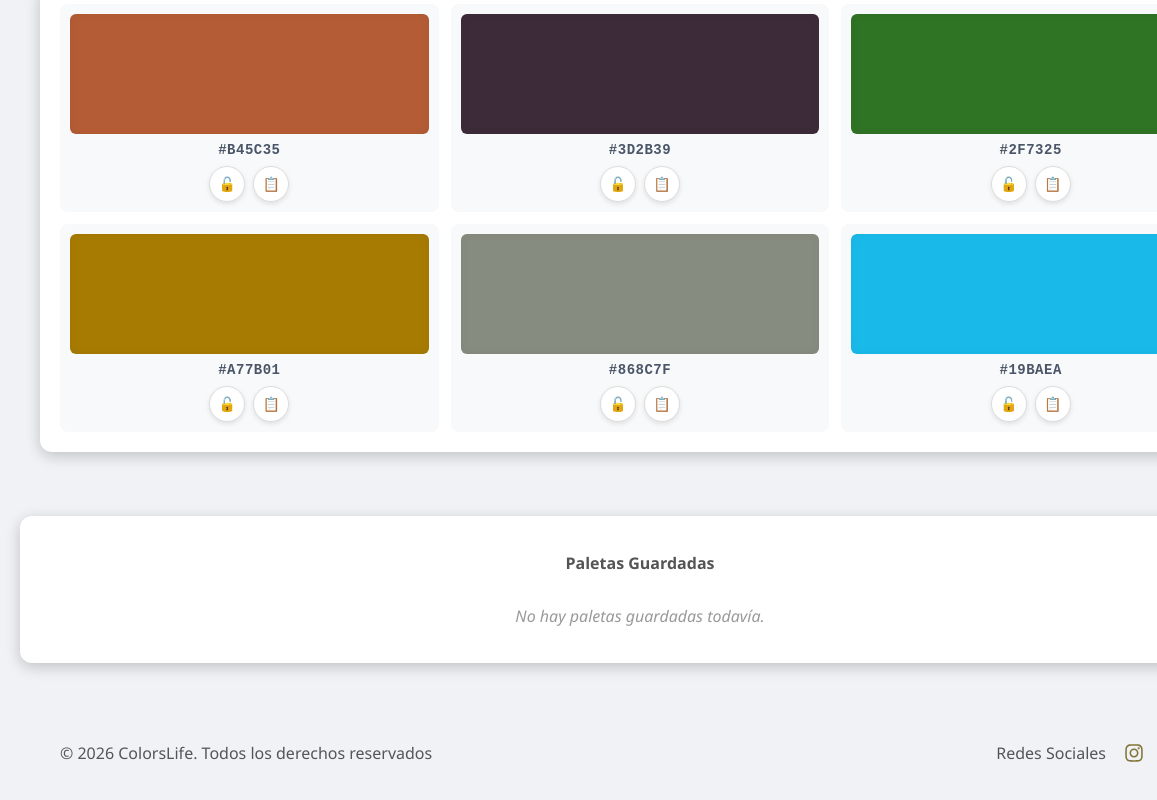
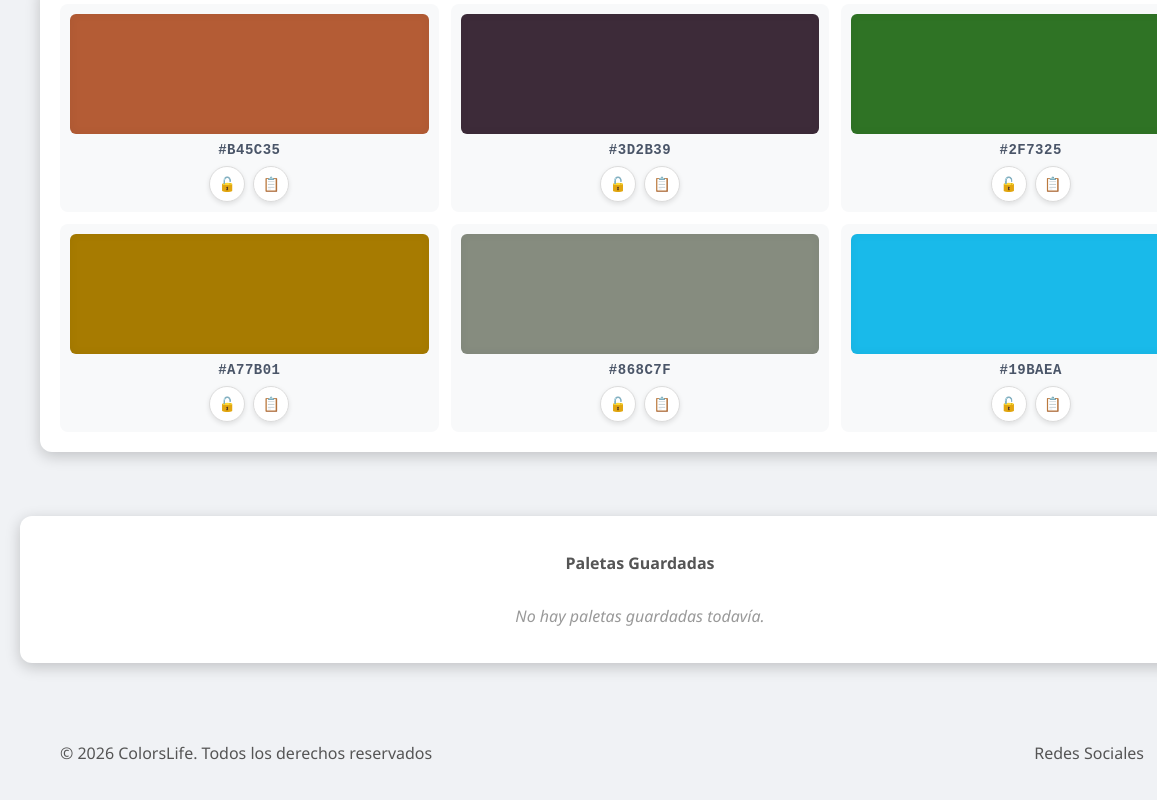
Before and after one commit to yahiralmendras22/ProyectoM1_YahirAlmendras, a plain HTML site: page index.html in a window 1280 px wide. Shown: the part 534-1334 px from the top of the page, 0-1157 px from the left. Drawn offline with Linux system fonts and the light colour scheme.

Commit message:
git commit -m"quito una red social"

```diff
--- a/index.html
+++ b/index.html
@@ -76,13 +76,6 @@
     <div class="footer-redes">
       <p>Redes Sociales</p>
 
-      <!-- Icono de Instagram -->
-      <a href="#" title="Instagram" aria-label="Instagram">
-        <svg xmlns="http://www.w3.org/2000/svg" viewBox="0 0 448 512">
-          <path fill="currentColor" d="M224.1 141c-63.6 0-114.9 51.3-114.9 114.9s51.3 114.9 114.9 114.9S339 319.5 339 255.9 287.7 141 224.1 141zm0 189.6c-41.1 0-74.7-33.5-74.7-74.7s33.5-74.7 74.7-74.7 74.7 33.5 74.7 74.7-33.6 74.7-74.7 74.7zm146.4-194.3c0 14.9-12 26.8-26.8 26.8-14.9 0-26.8-12-26.8-26.8s12-26.8 26.8-26.8 26.8 12 26.8 26.8zm76.1 27.2c-1.7-35.9-9.9-67.7-36.2-93.9-26.2-26.2-58-34.4-93.9-36.2-37-2.1-147.9-2.1-184.9 0-35.8 1.7-67.6 9.9-93.9 36.1s-34.4 58-36.2 93.9c-2.1 37-2.1 147.9 0 184.9 1.7 35.9 9.9 67.7 36.2 93.9s58 34.4 93.9 36.2c37 2.1 147.9 2.1 184.9 0 35.9-1.7 67.7-9.9 93.9-36.2 26.2-26.2 34.4-58 36.2-93.9 2.1-37 2.1-147.8 0-184.8zM398.8 388c-7.8 19.6-22.9 34.7-42.6 42.6-29.5 11.7-99.5 9-132.1 9s-102.7 2.6-132.1-9c-19.6-7.8-34.7-22.9-42.6-42.6-11.7-29.5-9-99.5-9-132.1s-2.6-102.7 9-132.1c7.8-19.6 22.9-34.7 42.6-42.6 29.5-11.7 99.5-9 132.1-9s102.7-2.6 132.1 9c19.6 7.8 34.7 22.9 42.6 42.6 11.7 29.5 9 99.5 9 132.1s2.7 102.7-9 132.1z"/>
-        </svg>
-      </a>
-
       <!-- Icono de GitHub -->
       <a href="https://github.com/yahiralmendras22/ProyectoM1_YahirAlmendras" target="_blank" title="GitHub" aria-label="GitHub">
         <svg xmlns="http://www.w3.org/2000/svg" viewBox="0 0 496 512">
```
